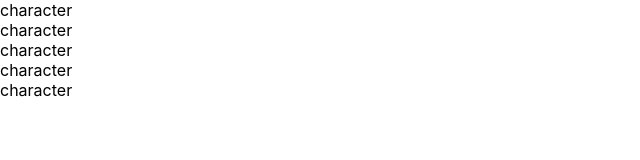
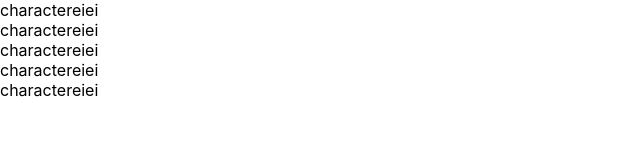
Before and after one commit to slnamtarn/6210110566-lab-react, a React (Create React App) app: page / in a window 1280 px wide. Shown: the top 160 px of the page, without its empty margins (0-640 px from the left). Built offline with nearby package versions, Linux system fonts and the light colour scheme.

Commit message:
first commit

```diff
--- a/src/CharacterCard.js
+++ b/src/CharacterCard.js
@@ -1,6 +1,6 @@
 import React from 'react';
 export default function CharacterCard(props) {
     return (
-    <div>character</div>
+    <div>charactereiei</div>
     )
    }
```
Also changed, not shown: src/App.js (line endings or trailing spaces).
